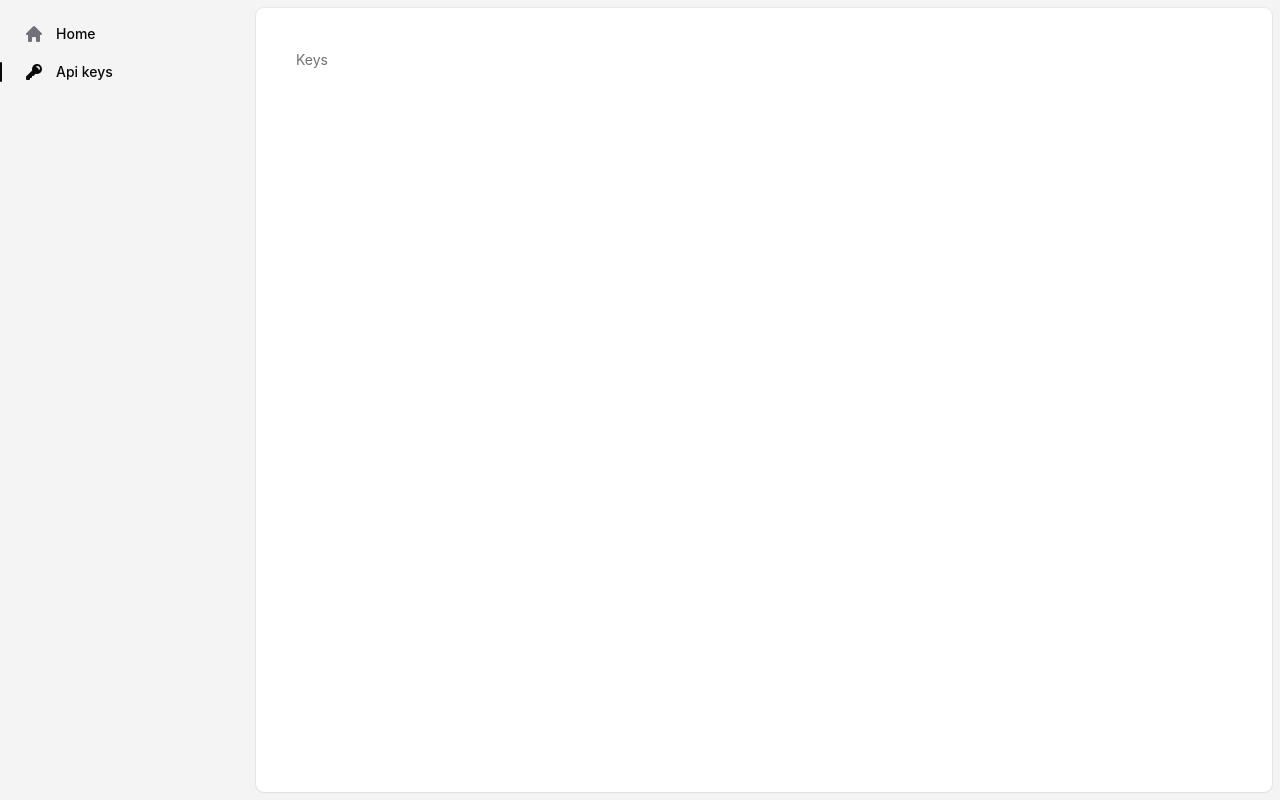
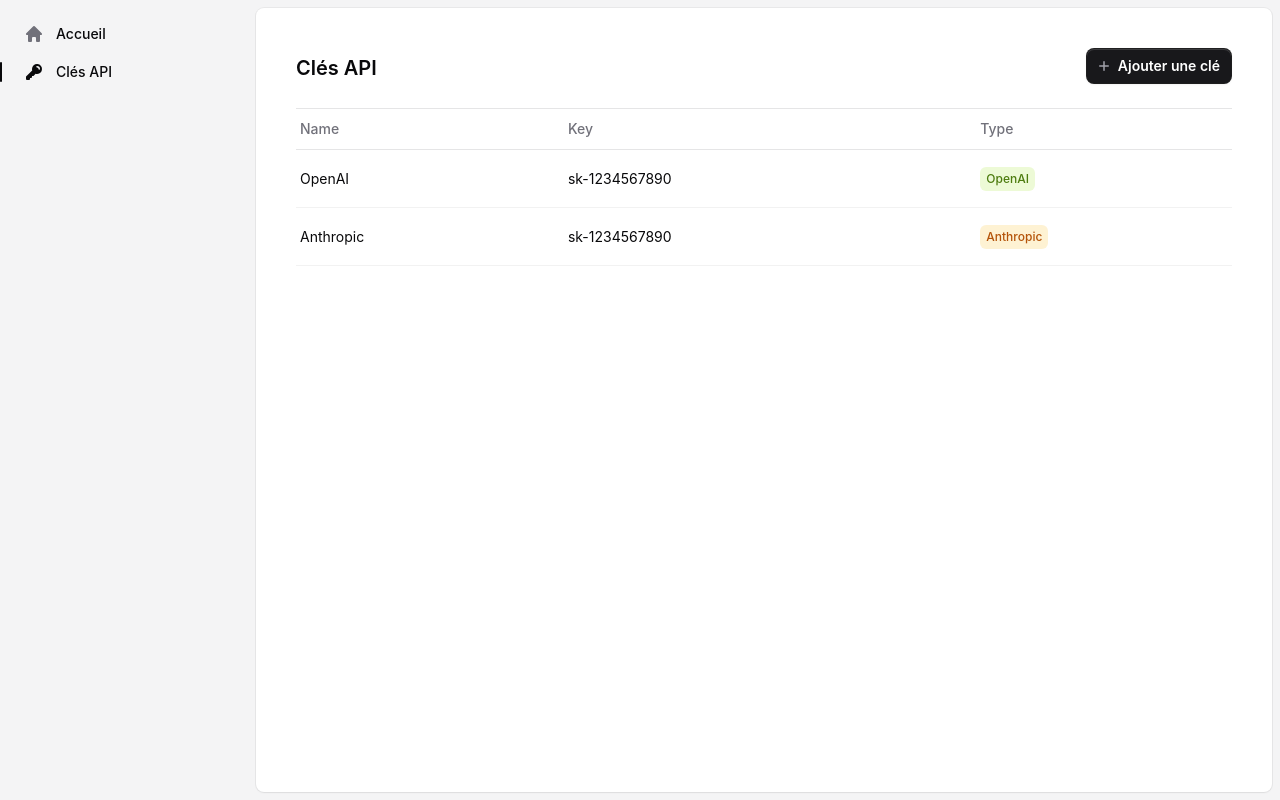
Before and after one commit to EnzoDOROSARIO/kazooma-front, a React (Vite) app: page /keys in a window 1280 px wide. Built offline with nearby package versions, Linux system fonts and the light colour scheme; a web font is replaced by a local one.

Commit message:
basic table look

```diff
--- a/src/App.tsx
+++ b/src/App.tsx
@@ -1,7 +1,7 @@
 import { BrowserRouter, Route, Routes } from "react-router";
-import { Text } from "./adapters/primary/react/components/Text.tsx";
 import Home from "./adapters/primary/react/views/Home";
 import { Layout } from "./adapters/primary/react/Layout.tsx";
+import ApiKeys from "./adapters/primary/react/views/ApiKeys";
 
 function App() {
   return (
@@ -9,7 +9,7 @@ function App() {
       <Routes>
         <Route element={<Layout />}>
           <Route path="/" element={<Home />} />
-          <Route path="/keys" element={<Text>Keys</Text>} />
+          <Route path="/keys" element={<ApiKeys />} />
         </Route>
       </Routes>
     </BrowserRouter>
--- a/src/adapters/primary/react/Layout.tsx
+++ b/src/adapters/primary/react/Layout.tsx
@@ -22,11 +22,11 @@ export const Layout = () => {
             <SidebarSection>
               <SidebarItem href="/" current={location.pathname === "/"}>
                 <HomeIcon />
-                <SidebarLabel>Home</SidebarLabel>
+                <SidebarLabel>Accueil</SidebarLabel>
               </SidebarItem>
               <SidebarItem href="/keys" current={location.pathname === "/keys"}>
                 <KeyIcon />
-                <SidebarLabel>Api keys</SidebarLabel>
+                <SidebarLabel>Clés API</SidebarLabel>
               </SidebarItem>
             </SidebarSection>
           </SidebarBody>
--- /dev/null
+++ b/src/adapters/primary/react/views/ApiKeys/ApiKeys.tsx
@@ -0,0 +1,67 @@
+import { PlusIcon } from "@heroicons/react/16/solid";
+import { Button } from "../../components/Button.tsx";
+import { Heading } from "../../components/Heading.tsx";
+import {
+  Table,
+  TableBody,
+  TableCell,
+  TableHead,
+  TableHeader,
+  TableRow,
+} from "../../components/Table.tsx";
+import { Badge } from "../../components/Badge.tsx";
+
+export const ApiKeys = () => {
+  const apiKeys = [
+    {
+      id: "1",
+      name: "OpenAI",
+      key: "sk-1234567890",
+      type: "OPEN_AI",
+    },
+    {
+      id: "2",
+      name: "Anthropic",
+      key: "sk-1234567890",
+      type: "ANTHROPIC",
+    },
+  ];
+  return (
+    <>
+      <div className="flex w-full flex-wrap items-end justify-between gap-4 border-b border-zinc-950/10 pb-6 dark:border-white/10">
+        <Heading>Clés API</Heading>
+        <div className="flex gap-4">
+          <Button>
+            <PlusIcon />
+            Ajouter une clé
+          </Button>
+        </div>
+      </div>
+      <Table>
+        <TableHead>
+          <TableRow>
+            <TableHeader>Name</TableHeader>
+            <TableHeader>Key</TableHeader>
+            <TableHeader>Type</TableHeader>
+          </TableRow>
+        </TableHead>
+        <TableBody>
+          {apiKeys.map((apiKey) => (
+            <TableRow key={apiKey.id}>
+              <TableCell>{apiKey.name}</TableCell>
+              <TableCell>{apiKey.key}</TableCell>
+              <TableCell>
+                {apiKey.type === "OPEN_AI" && (
+                  <Badge color="lime">OpenAI</Badge>
+                )}
+                {apiKey.type === "ANTHROPIC" && (
+                  <Badge color="amber">Anthropic</Badge>
+                )}
+              </TableCell>
+            </TableRow>
+          ))}
+        </TableBody>
+      </Table>
+    </>
+  );
+};
--- /dev/null
+++ b/src/adapters/primary/react/views/ApiKeys/index.ts
@@ -0,0 +1,3 @@
+import { ApiKeys } from "./ApiKeys.tsx";
+
+export default ApiKeys;
```
